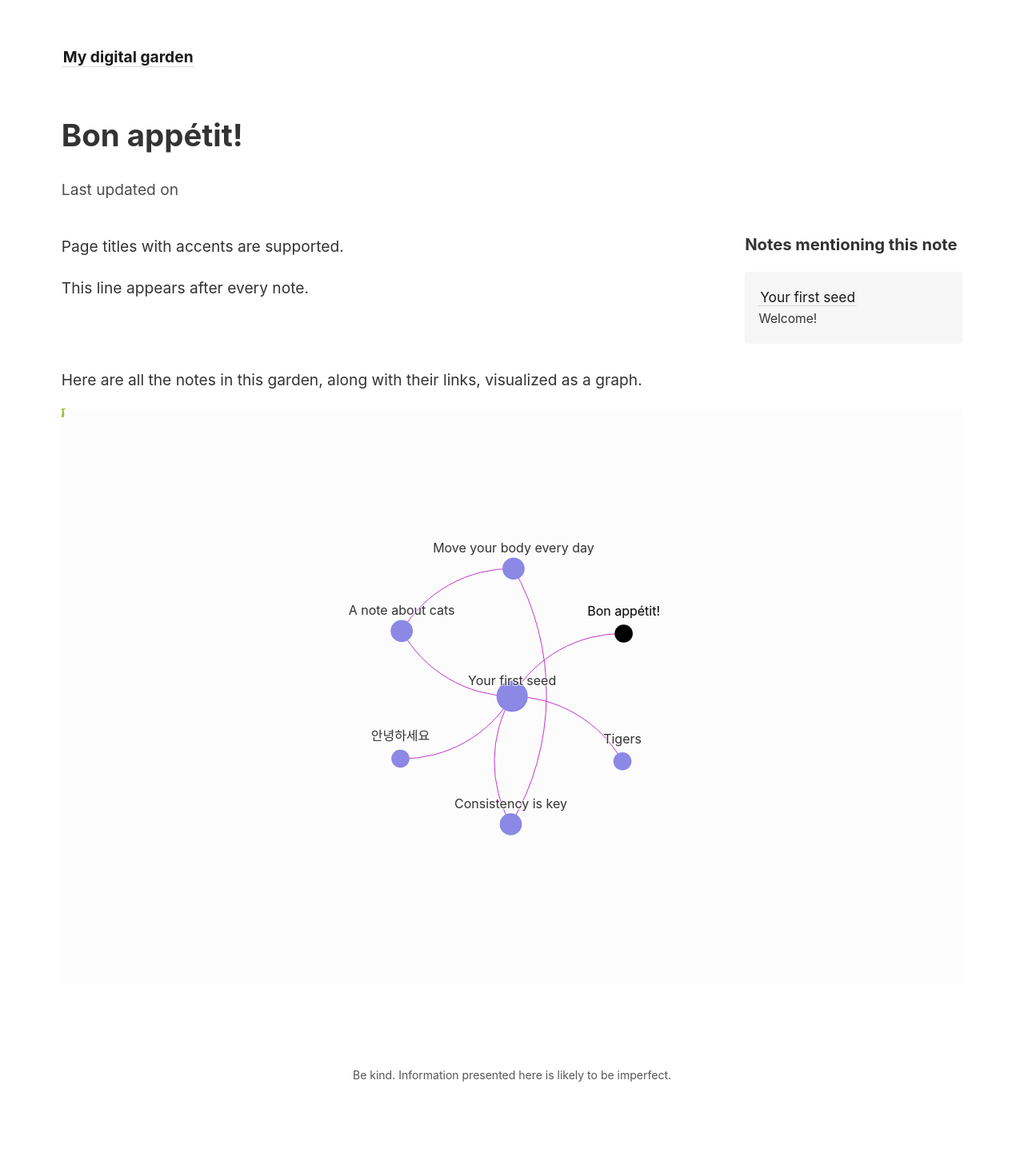
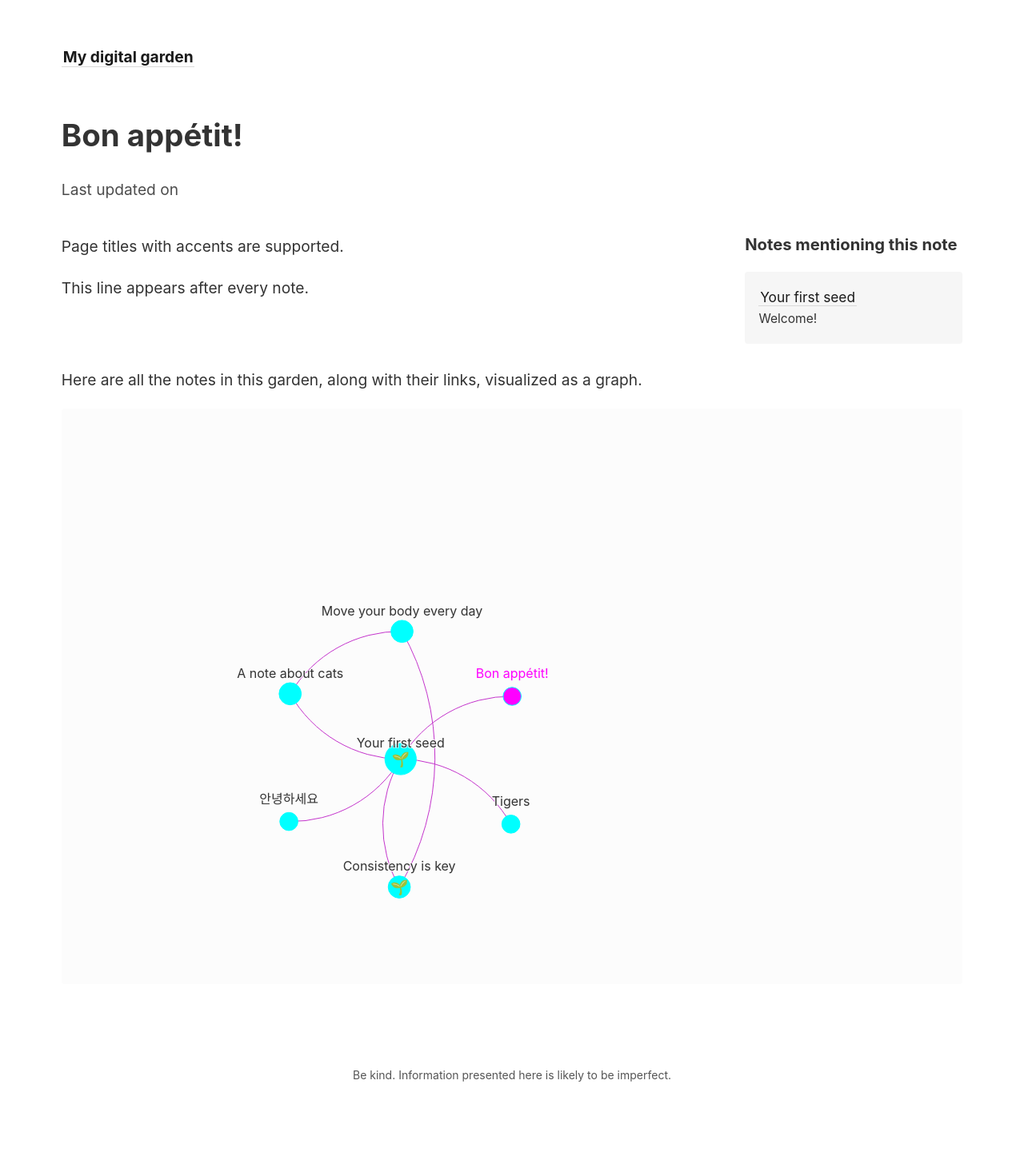
Before and after one commit to alliecurry/digital-garden, a Jekyll site: the page built from _notes/accents.md, in a window 1280 px wide. Shown: the whole page at 80% size. Built offline with Jekyll 4.4.1, drawn with Linux system fonts in a browser that asks for light colours.

Commit message:
graph animation now working

```diff
--- a/_includes/notes_graph.html
+++ b/_includes/notes_graph.html
@@ -1,14 +1,43 @@
 <style>
+  .grab:hover {
+    cursor: grab;
+  }
+
+  .grabbing:active {
+    cursor: grabbing;
+  }
+
+  @keyframes dash {
+    to {
+      stroke-dashoffset: 1000;
+    }
+  }
+
   .links path {
     stroke: #c434cc;
     fill: transparent;
-    opacity: 1;
+
+    &.active {
+      stroke-dasharray: 5;
+      animation: dash 40s linear;
+    }
   }
 
   .nodes circle {
     cursor: pointer;
-    fill: #8b88e6;
+    fill:  aqua;
+    stroke: aqua;
     transition: all 0.15s ease-out;
+
+    &.active {
+      stroke: orange;
+      stroke-dasharray: 3;
+      animation: dash 80s linear;
+    }
+  }
+
+  .status {
+    pointer-events: none;
   }
 
   .text text {
@@ -20,7 +49,7 @@
   .nodes [active],
   .text [active] {
     cursor: pointer;
-    fill: black;
+    fill: magenta;
   }
 
   .inactive {
@@ -209,7 +239,7 @@
         const g = svg.append("g");
         let link = g.append("g").attr("class", "links").selectAll(".link");
         let node = g.append("g").attr("class", "nodes").selectAll(".node");
-        let status = g.append("g").attr('class', 'status').selectAll('.status')
+        let status = g.append("g").attr("class", "status").selectAll(".status");
         let text = g.append("g").attr("class", "text").selectAll(".text");
 
         const resize = () =>   {
@@ -322,14 +356,18 @@
 
         const zoomHandler = d3.zoom()
           .scaleExtent([0.2, 3])
-          .on("zoom", resize)
-          .on("start", function() { svg.style("cursor", "grabbing"); })
-          .on("end", function() { svg.style("cursor", "grab"); });
+          .on("zoom", resize);
 
         zoomHandler(svg);
         restart();
 
-
+        const activeNode = svg.select('circle[active]')
+        if (!activeNode.empty()) {
+          const centerNode = (xx, yy) => {
+            g.attr('transform', 'translate(' + (width / 2 - xx) + ',' + (height / 2 - yy) + ')')
+          }
+          centerNode(activeNode.attr('cx'), activeNode.attr('cy'))
+        }
 
         function isCurrentPath(notePath) {
           return window.location.pathname.includes(notePath)
```
Also changed, not shown: other parts of _includes/notes_graph.html (+11 -6 lines).
